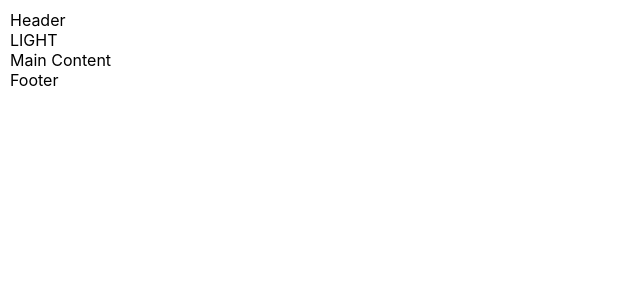
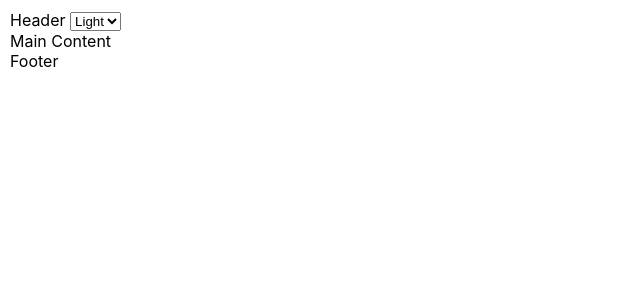
Before and after one commit to pecourses/pe2022-1-react-app, a React (Create React App) app: page / in a window 1280 px wide. Shown: the top 300 px of the page, without its empty margins (0-640 px from the left). Built offline with nearby package versions, Linux system fonts and the light colour scheme.

Commit message:
Add cb to theme context

```diff
--- a/src/App.js
+++ b/src/App.js
@@ -23,8 +23,14 @@ class App extends Component {
     };
   }
 
+  // 1
+  setTheme = newTheme => {
+    this.setState({ theme: newTheme });
+  };
+
   render() {
     const { theme } = this.state;
+
     const pageClassName = classNames({
       [styles.lightTheme]: theme === LIGHT,
       [styles.darkTheme]: theme === DARK,
@@ -32,7 +38,8 @@ class App extends Component {
     });
 
     return (
-      <ThemeContext.Provider value={theme}>
+      // 2
+      <ThemeContext.Provider value={{ theme, setTheme: this.setTheme }}>
         <div className={pageClassName}>
           <UserPage />
         </div>
--- a/src/pages/UserPage/index.js
+++ b/src/pages/UserPage/index.js
@@ -1,5 +1,6 @@
 import React from 'react';
 import { ThemeContext } from '../../contexts';
+import CONSTANTS from '../../constants';
 
 function UserPage() {
   return (
@@ -22,9 +23,27 @@ function Header() {
   );
 }
 
+const { LIGHT, DARK, PINK } = CONSTANTS.THEME;
+
 function ThemeSwitcher() {
   return (
-    <ThemeContext.Consumer>{theme => <div>{theme}</div>}</ThemeContext.Consumer>
+    <ThemeContext.Consumer>
+      {/* // 3 */}
+      {({ theme, setTheme }) => {
+        // 4
+        const changeTheme = ({ target: { value } }) => {
+          setTheme(value);
+        };
+
+        return (
+          <select value={theme} onChange={changeTheme}>
+            <option value={LIGHT}>Light</option>
+            <option value={DARK}>Dark</option>
+            <option value={PINK}>Pink</option>
+          </select>
+        );
+      }}
+    </ThemeContext.Consumer>
   );
 }
 
```
